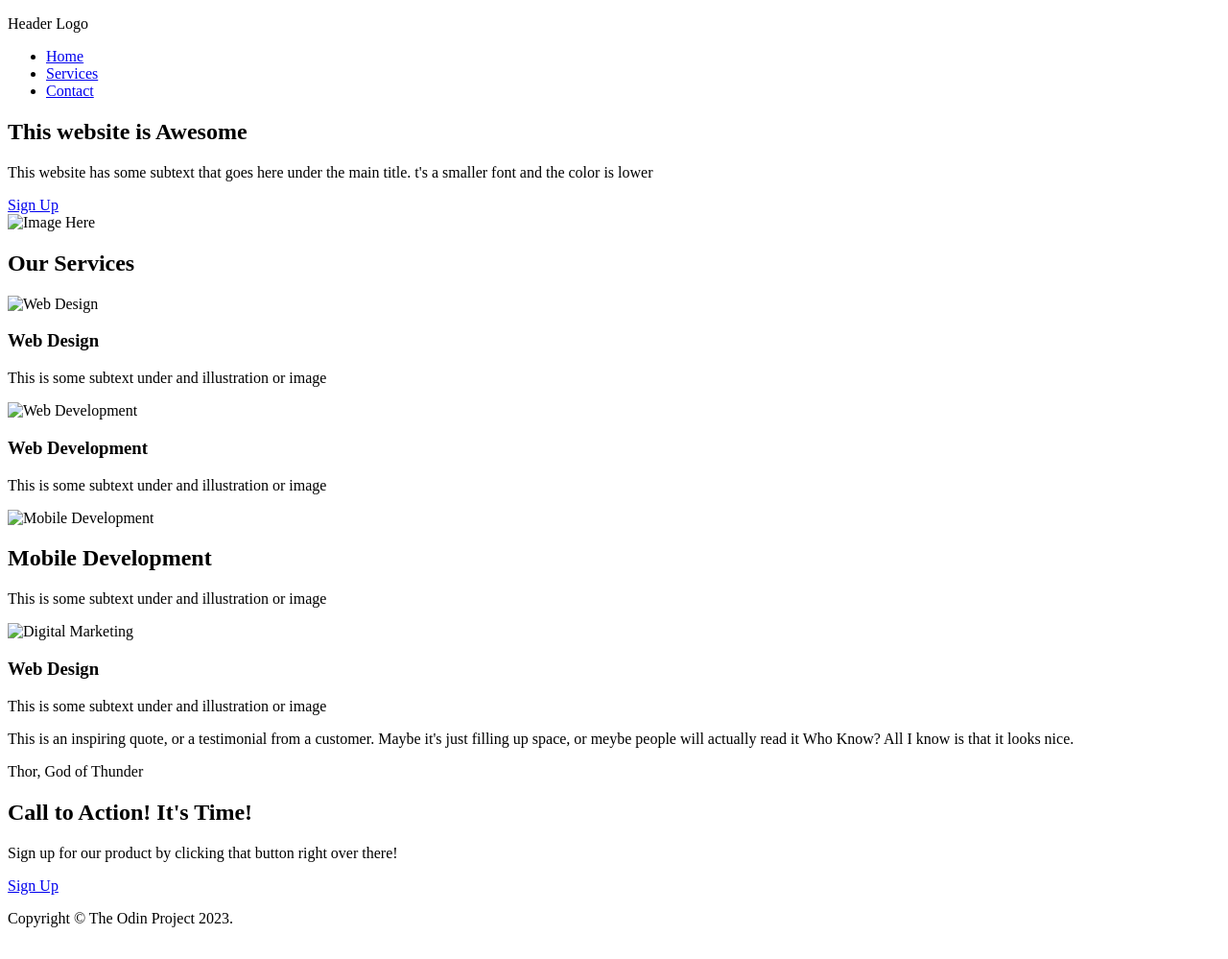
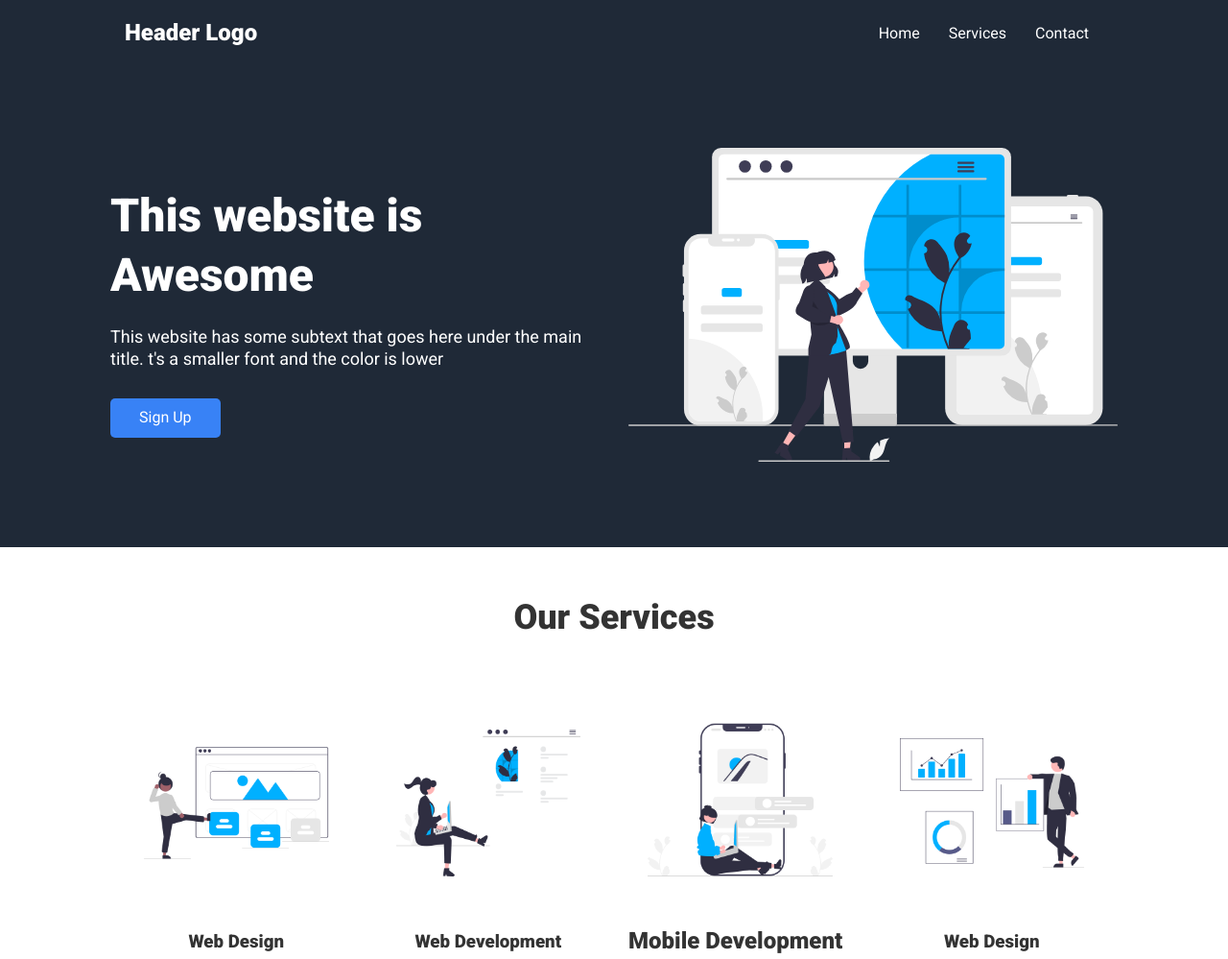
Before and after one commit to LesterOcampo/Odin-Landing-Page-Project, a plain HTML site: page index.html in a window 1280 px wide. Shown: the top 999 px of the page at 96% size. Drawn offline with Linux system fonts and the light colour scheme; the site is published under a folder, as on GitHub Pages, so addresses that start at the root find nothing.

Commit message:
fix links

```diff
--- a/index.html
+++ b/index.html
@@ -6,7 +6,7 @@
     <meta name="viewport" content="width=device-width, initial-scale=1.0">
 
     <link href="https://fonts.googleapis.com/css2?family=Roboto:ital,wght@0,400;0,900;1,300&display=swap" rel="stylesheet">
-    <link rel="stylesheet" href="/css/style.css">
+    <link rel="stylesheet" href="css/style.css">
     <title>Odin Landing Page Project</title>
 </head>
 <body>
@@ -33,7 +33,7 @@
                     <a href="#" class="btn btn-outline">Sign Up</a>
             </div>
             <div class="hero-image">
-                <img src="/images/hero-illustration.svg" alt="Image Here">
+                <img src="images/hero-illustration.svg" alt="Image Here">
             </div>
         </div>
     </section>
@@ -46,28 +46,28 @@
         <div class="container grid grid-4">
             <div class="web-design">
                 <div class="wdes-illustration">
-                    <img src="/images/web-design.png" alt="Web Design">
+                    <img src="images/web-design.png" alt="Web Design">
                     <h3>Web Design</h3>
                     <p>This is some subtext under and illustration or image</p>
                 </div>
             </div>
             <div class="web-development">
                 <div class="wdev-illustration">
-                    <img src="/images/web-development.png" alt="Web Development">
+                    <img src="images/web-development.png" alt="Web Development">
                     <h3>Web Development</h3>
                     <p>This is some subtext under and illustration or image</p>
                 </div>
             </div>
             <div class="mobile-development">
                 <div class="mdev-illustration">
-                    <img src="/images/mobile-development.png" alt="Mobile Development">
+                    <img src="images/mobile-development.png" alt="Mobile Development">
                     <h2>Mobile Development</h2>
                     <p>This is some subtext under and illustration or image</p>
                 </div>
             </div>
             <div class="digital-marketing">
                 <div class="dg-illustration">
-                    <img src="/images/digital-marketing.png" alt="Digital Marketing">
+                    <img src="images/digital-marketing.png" alt="Digital Marketing">
                     <h3>Web Design</h3>
                     <p>This is some subtext under and illustration or image</p>
                 </div>
```
